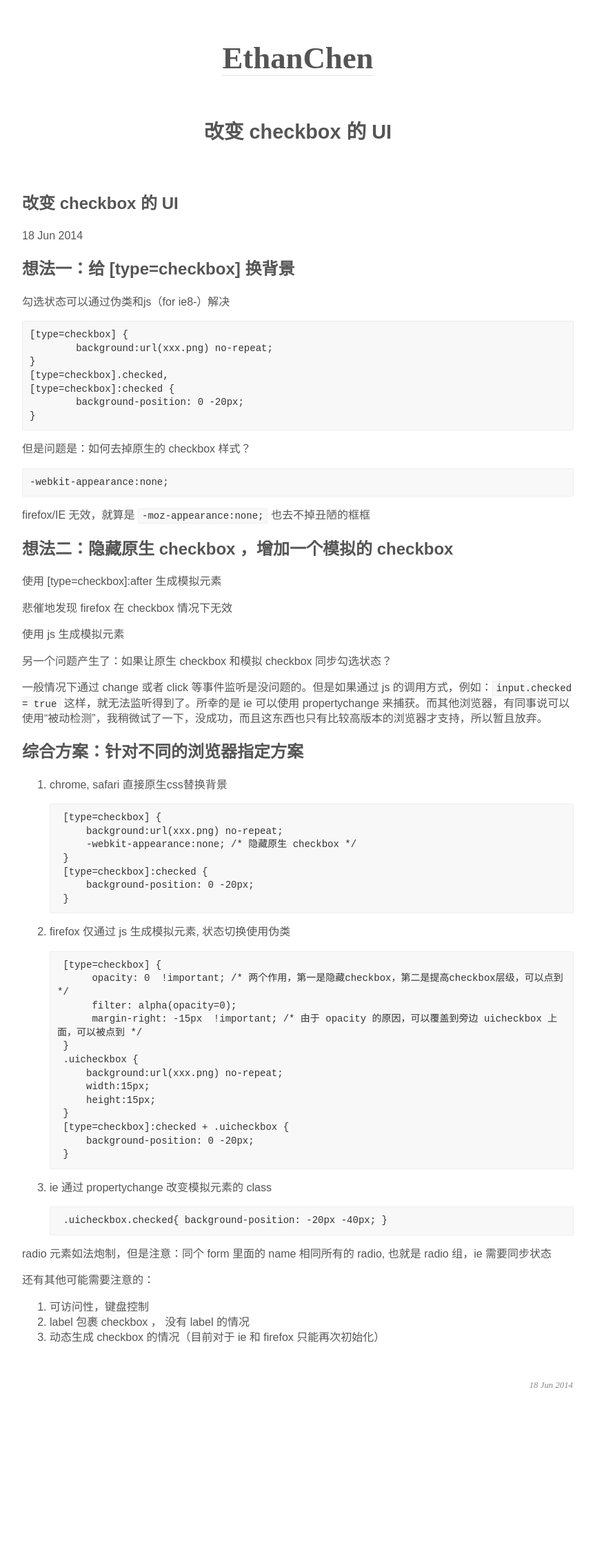
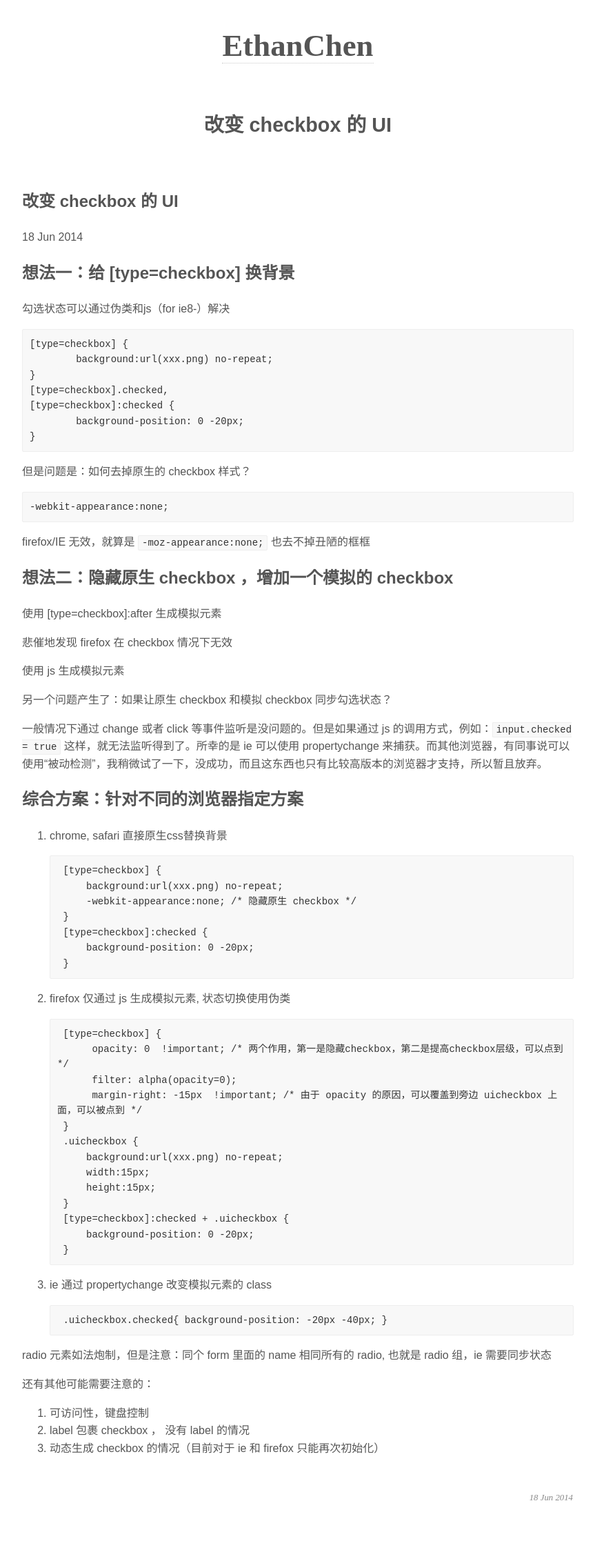
Before and after one commit to ethanchen/ethanchen.github.io, a Jekyll site: the page built from _posts/2014-06-18-checkboxui.md, in a window 1280 px wide. Shown: the whole page at 69% size, without its empty margins (208-1071 px from the left). Built offline with Jekyll 4.4.1, drawn with Linux system fonts in a browser that asks for light colours; comment, search, counter and statistics services are not loaded; before the commit the page ends 2083 px from its top, so only the background shows below that.

Commit message:
修正title的奇怪问题

```diff
--- a/_layouts/post.html
+++ b/_layouts/post.html
@@ -4,9 +4,9 @@
 	<meta charset="utf-8">
 	<meta http-equiv="X-UA-Compatible" content="IE=edge,chrome=1">
 	<meta name="viewport" content="width=device-width">
-　　　　<title>{{ page.title }}</title>
+	<title>{{ page.title }}</title>
 	<style>
-		body { font:16px/1.4 'Microsoft JhengHei', 'Microsoft Yahei', MingLiU, SimSun, arial,helvetica,sans-serif; color:#555; max-width:800px; margin:0 auto; padding:0 1rem; }
+		body { font:16px/1.6 'Microsoft JhengHei', 'Microsoft Yahei', MingLiU, SimSun, arial,helvetica,sans-serif; color:#555; max-width:800px; margin:0 auto; padding:0 1rem; }
 		a { text-decoration: none; border-bottom: 1px dotted rgba(0,0,0,0.2); color:#555; transition: color .2s; }
 		a:hover { color:rgb(57, 163, 236); }
 		footer, header { padding:1px; text-align: center; }
```
